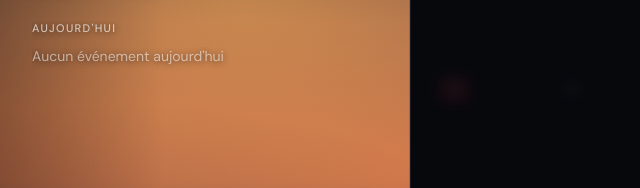
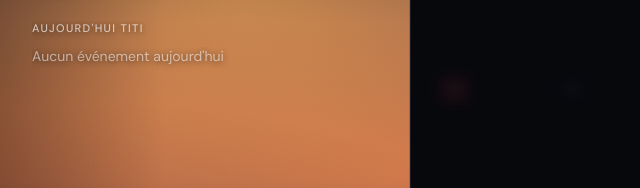
Before and after one commit to Tomy-Phillip/Pearboard, a plain HTML site: page index.html in a window 1280 px wide. Shown: the part 258-446 px from the top of the page, 0-640 px from the left. Drawn offline with nearby package versions, Linux system fonts and the light colour scheme; no server answers.

Commit message:
Update index.html

```diff
--- a/index.html
+++ b/index.html
@@ -40,7 +40,7 @@
         </div>
 
         <section class="notifications" id="notifications" aria-live="polite">
-          <div class="notif-label">Aujourd'hui</div>
+          <div class="notif-label">Aujourd'hui titi</div>
           <div class="notif-list" id="notif-list">
             <div class="notif-empty">—</div>
           </div>
```
